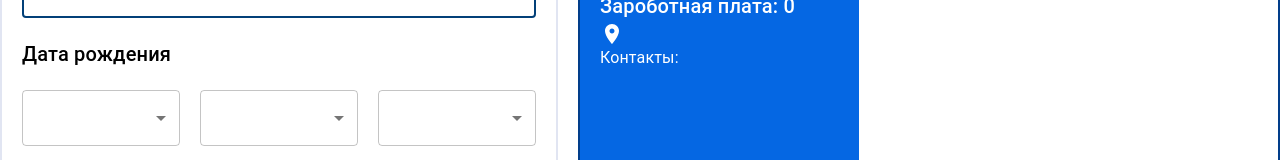
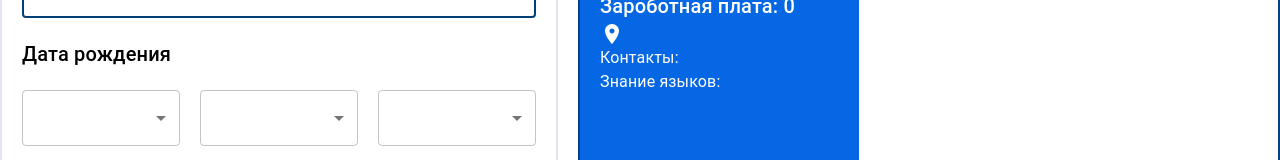
Before and after one commit to chmonka/createResume, a React (Vite) app: page /createResume in a window 1280 px wide. Shown: the part 392-552 px from the top of the page. Built offline with nearby package versions, Linux system fonts and the light colour scheme.

Commit message:
добавление ин.языков

```diff
--- a/src/components/Document/FormsView/FormViewMain/FormViewMain.tsx
+++ b/src/components/Document/FormsView/FormViewMain/FormViewMain.tsx
@@ -1,4 +1,4 @@
-import { Box, Typography } from "@mui/material"
+import { Box, Rating, Typography } from "@mui/material"
 import PlaceIcon from '@mui/icons-material/Place'
 import { useFormContext } from "react-hook-form"
 
@@ -28,6 +28,7 @@ function FormViewMain() {
                     <Typography sx={{ color: 'white' }}>{object.city}</Typography>
                 </Box>
             </Box>
+            <Box>
                 <Typography
                     sx={{
                         backgroundColor: '#0567e3',
@@ -40,6 +41,27 @@ function FormViewMain() {
                     </Box>)
                 })}
             </Box>
+            <Box>
+                <Typography
+                    sx={{
+                        backgroundColor: '#0567e3',
+                        color: '#FFFFFF',
+                    }}>Знание языков:</Typography>
+                {object.languages.map((item: { nameLanguage: string, levelLanguage: string }, index:number) => {
+                    let value = 0
+                    if(item.levelLanguage === 'A1-начальный'){
+                        value = 0
+                    }if(item.levelLanguage === 'A2-элементарный'){
+                        value = 1
+                    }
+                    return (<Box display={"flex"} flexDirection={"row"} gap={"20px"} key={index} >
+                        <Typography component="legend">{item.nameLanguage}</Typography>
+                        <Rating name="read-only" readOnly value={value} />
+                    </Box>)
+                })}
+
+            </Box>
+        </Box>
     )
 }
 
--- a/src/components/SelectForm/SelectForm.tsx
+++ b/src/components/SelectForm/SelectForm.tsx
@@ -2,7 +2,7 @@ import { BaseSelectProps, MenuItem, Select } from '@mui/material'
 import { forwardRef } from 'react'
 
 type ISelectForm = BaseSelectProps<string> & {
-  array: string[] | number[]
+ array: any[]
 }
 
 const SelectForm = forwardRef<HTMLSelectElement, ISelectForm>(
--- a/src/pages/CreateResume/containers/ResumeForm/Forms/FormLanguages/FormLanguages.tsx
+++ b/src/pages/CreateResume/containers/ResumeForm/Forms/FormLanguages/FormLanguages.tsx
@@ -17,7 +17,36 @@ function FormLanguages() {
         control: control,
     });
     console.log(languages)
-    const arrayLevelLanguages = ['A1-начальный', 'A2—элементарный', 'B1—пороговый', 'B2—промежуточный', 'C1—продвинутый', 'C2—совершенный']
+    const arrayLevelLanguages = ['A1-начальный', 'A2-элементарный', 'B1—пороговый', 'B2—промежуточный', 'C1—продвинутый', 'C2—совершенный']
+
+    const arrayValues = [
+        {
+            level: 'A1-начальный',
+            value: 1
+        },
+        {
+            level: 'A2—элементарный',
+            value: 2
+        },
+        {
+            level: 'B1—пороговый',
+            value: 3
+        },
+        {
+            level: 'B2—промежуточный',
+            value: 4
+        },
+        {
+            level: 'C1—продвинутый',
+            value: 5
+        },
+        {
+            level: 'C2—совершенный',
+            value: 6
+        }
+    ];
+
+
 
     const languagesElement = languages.map((field, index) => (
 
@@ -32,7 +61,7 @@ function FormLanguages() {
                     <MyTextField label={'Язык'} onChange={(e) => {
                         setValue(`languages.${index}.nameLanguage`, e.target.value)
                     }} />
-                    <SelectForm array={arrayLevelLanguages || ['']} label={'Уровень'} onChange={(e) => {
+                    <SelectForm array={arrayLevelLanguages || ''} value="" label={'Уровень'} onChange={(e) => {
                         setValue(`languages.${index}.levelLanguage`, e.target.value)
                     }} />
                 </Box>
```
Lines whose indentation alone changed are shown as unchanged.
